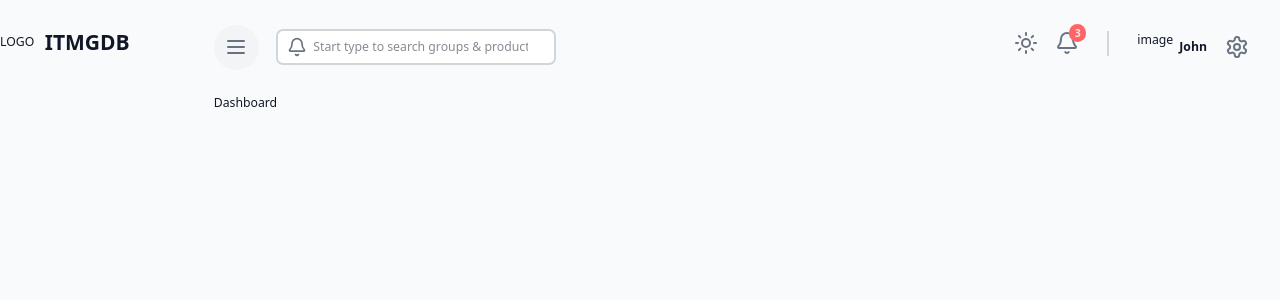
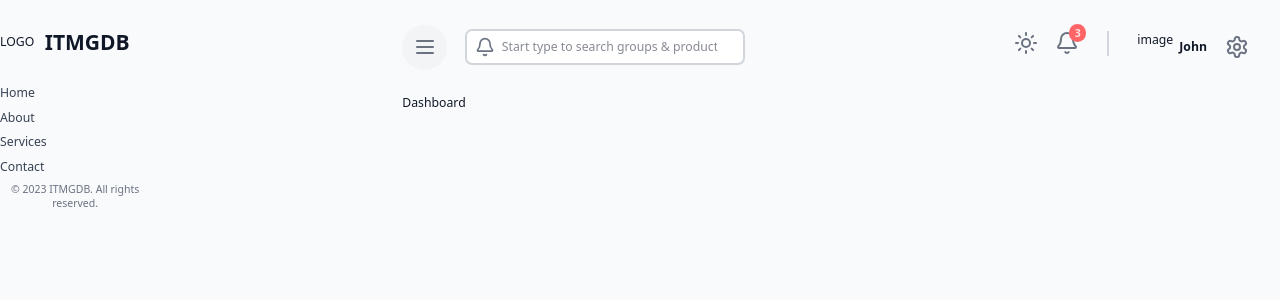
Before and after one commit to thejyotipatel/Inventory-Management-Dashboard, a Next.js app in the folder client/: page / in a window 1280 px wide. Shown: the top 300 px of the page. Built offline with nearby package versions, Linux system fonts and the light colour scheme; no server answers.

Commit message:
added reduex

```diff
--- a/client/package.json
+++ b/client/package.json
@@ -23,6 +23,7 @@
     "react-dom": "^19.0.0",
     "react-redux": "^9.2.0",
     "recharts": "^2.15.3",
+    "redux-persist": "^6.0.0",
     "uuid": "^11.1.0"
   },
   "devDependencies": {
--- a/client/src/app/(components)/Sidebar/index.tsx
+++ b/client/src/app/(components)/Sidebar/index.tsx
@@ -16,7 +16,42 @@ const Sidebar = () => {
       </div>
 
       {/* LINKS */}
-      <div className='flex-grow'></div>
+      <div className='flex-grow mt-8'>{/* links */}</div>
+      {/* links */}
+
+      <div className='flex flex-col gap-2'>
+        <a
+          href='#'
+          className='text-gray-700 hover:text-blue-600 transition-colors duration-200'
+        >
+          Home
+        </a>
+        <a
+          href='#'
+          className='text-gray-700 hover:text-blue-600 transition-colors duration-200'
+        >
+          About
+        </a>
+        <a
+          href='#'
+          className='text-gray-700 hover:text-blue-600 transition-colors duration-200'
+        >
+          Services
+        </a>
+        <a
+          href='#'
+          className='text-gray-700 hover:text-blue-600 transition-colors duration-200'
+        >
+          Contact
+        </a>
+
+        {/* FOOTER */}
+        <div className=''></div>
+      </div>
+
+      <div className='text-center text-xs  text-gray-500  '>
+        <p>© 2023 ITMGDB. All rights reserved.</p>
+      </div>
     </div>
   )
 }
--- a/client/src/app/dashboardWrapper.tsx
+++ b/client/src/app/dashboardWrapper.tsx
@@ -1,12 +1,18 @@
+'use client'
 import React from 'react'
 import Navbar from '@/app/(components)/Navbar'
 import Sidebar from '@/app/(components)/Sidebar'
+import StoreProvider, { useAppSelector } from './redux'
 
-const DashboardWrapper = ({ children }: { children: React.ReactNode }) => {
+const DashboardLayout = ({ children }: { children: React.ReactNode }) => {
+  const isSidebarCollapsed = useAppSelector(
+    (state)=> state.global.isSidebarCollapsed
+  )
+
   return (
     <div className={'light flex bg-gray-50 to-gray-900 w-full min-h-screen'}>
       <Sidebar />
-      <main className='flex flex-col w-full h-full py-7 px-9 bg-gray-50 md:pl-24'>
+      <main className={`flex flex-col w-full h-full py-7 px-9 bg-gray-50 ${ isSidebarCollapsed? 'md:pl-24': 'md:pl-72'}`}>
         <Navbar />
         {children}
       </main>
@@ -14,4 +20,12 @@ const DashboardWrapper = ({ children }: { children: React.ReactNode }) => {
   )
 }
 
+const DashboardWrapper = ({ children }: { children: React.ReactNode }) => {
+  return (
+    <StoreProvider>
+      <DashboardLayout>{children}</DashboardLayout>
+    </StoreProvider>
+  )
+}
+
 export default DashboardWrapper
--- /dev/null
+++ b/client/src/app/redux.tsx
@@ -0,0 +1,97 @@
+import { useRef } from 'react'
+import { combineReducers, configureStore } from '@reduxjs/toolkit'
+import {
+  TypedUseSelectorHook,
+  useDispatch,
+  useSelector,
+  Provider,
+} from 'react-redux'
+import globalReducer from '@/state'
+import { api } from '@/state/api'
+import { setupListeners } from '@reduxjs/toolkit/query'
+
+import {
+  persistStore,
+  persistReducer,
+  FLUSH,
+  REHYDRATE,
+  PAUSE,
+  PERSIST,
+  PURGE,
+  REGISTER,
+} from 'redux-persist'
+import { PersistGate } from 'redux-persist/integration/react'
+import createWebStorage from 'redux-persist/lib/storage/createWebStorage'
+
+/* REDUX PERSISTENCE */
+const createNoopStorage = () => {
+  return {
+    getItem(_key: any) {
+      return Promise.resolve(null)
+    },
+    setItem(_key: any, value: any) {
+      return Promise.resolve(value)
+    },
+    removeItem(_key: any) {
+      return Promise.resolve()
+    },
+  }
+}
+
+const storage =
+  typeof window === 'undefined'
+    ? createNoopStorage()
+    : createWebStorage('local')
+
+const persistConfig = {
+  key: 'root',
+  storage,
+  whitelist: ['global'],
+}
+const rootReducer = combineReducers({
+  global: globalReducer,
+  [api.reducerPath]: api.reducer,
+})
+const persistedReducer = persistReducer(persistConfig, rootReducer)
+
+/* REDUX STORE */
+export const makeStore = () => {
+  return configureStore({
+    reducer: persistedReducer,
+    middleware: (getDefaultMiddleware) =>
+      getDefaultMiddleware({
+        serializableCheck: {
+          ignoredActions: [FLUSH, REHYDRATE, PAUSE, PERSIST, PURGE, REGISTER],
+        },
+      }).concat(api.middleware),
+  })
+}
+
+/* REDUX TYPES */
+export type AppStore = ReturnType<typeof makeStore>
+export type RootState = ReturnType<AppStore['getState']>
+export type AppDispatch = AppStore['dispatch']
+export const useAppDispatch = () => useDispatch<AppDispatch>()
+export const useAppSelector: TypedUseSelectorHook<RootState> = useSelector
+
+/* PROVIDER */
+export default function StoreProvider({
+  children,
+}: {
+  children: React.ReactNode
+}) {
+  const storeRef = useRef<AppStore>()
+  if (!storeRef.current) {
+    storeRef.current = makeStore()
+    setupListeners(storeRef.current.dispatch)
+  }
+  const persistor = persistStore(storeRef.current)
+
+  return (
+    <Provider store={storeRef.current}>
+      <PersistGate loading={null} persistor={persistor}>
+        {children}
+      </PersistGate>
+    </Provider>
+  )
+}
--- /dev/null
+++ b/client/src/state/api.ts
@@ -0,0 +1,10 @@
+import { createApi, fetchBaseQuery } from '@reduxjs/toolkit/query'
+
+export const api = createApi({
+  baseQuery: fetchBaseQuery({ baseUrl: process.env.NEXT_PUBLIC_API_BASE_URL }),
+  reducerPath: 'api',
+  tagTypes: [],
+  endpoints: (build) => ({}),
+})
+
+export const {} = api
--- /dev/null
+++ b/client/src/state/index.tsx
@@ -0,0 +1,28 @@
+import { createSlice, PayloadAction } from '@reduxjs/toolkit'
+
+export interface InitialStateTypes {
+  isSidebarCollapsed: boolean
+  isDarkMode: boolean
+}
+
+const initialState: InitialStateTypes = {
+  isSidebarCollapsed: false,
+  isDarkMode: false,
+}
+
+export const globalSlice = createSlice({
+  name: 'global',
+  initialState,
+  reducers: {
+    setIsSidebarCollapsed: (state, action: PayloadAction<boolean>) => {
+      state.isSidebarCollapsed = action.payload
+    },
+    setIsDarkMode: (state, action: PayloadAction<boolean>) => {
+      state.isDarkMode = action.payload
+    },
+  },
+})
+
+export const { setIsSidebarCollapsed, setIsDarkMode } = globalSlice.actions
+
+export default globalSlice.reducer
```
Also changed, not shown: 1 other file (tests, documents, lock files or other folders).
